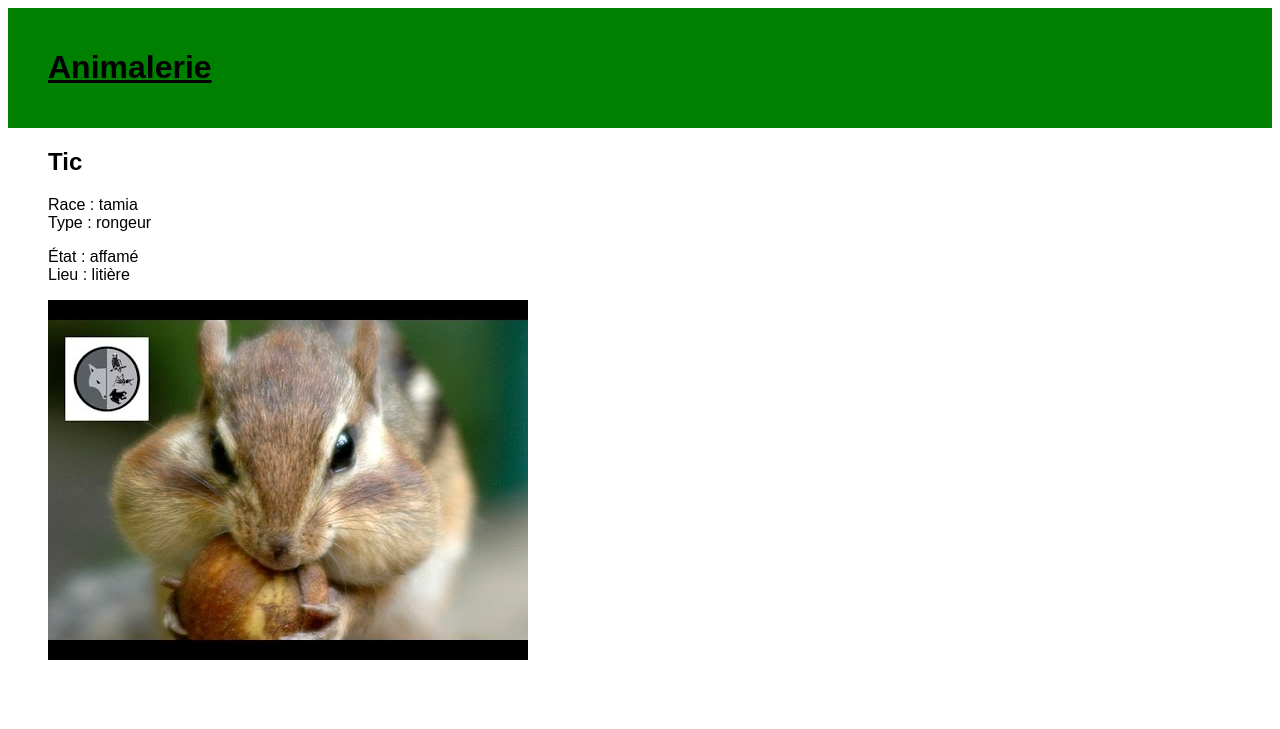
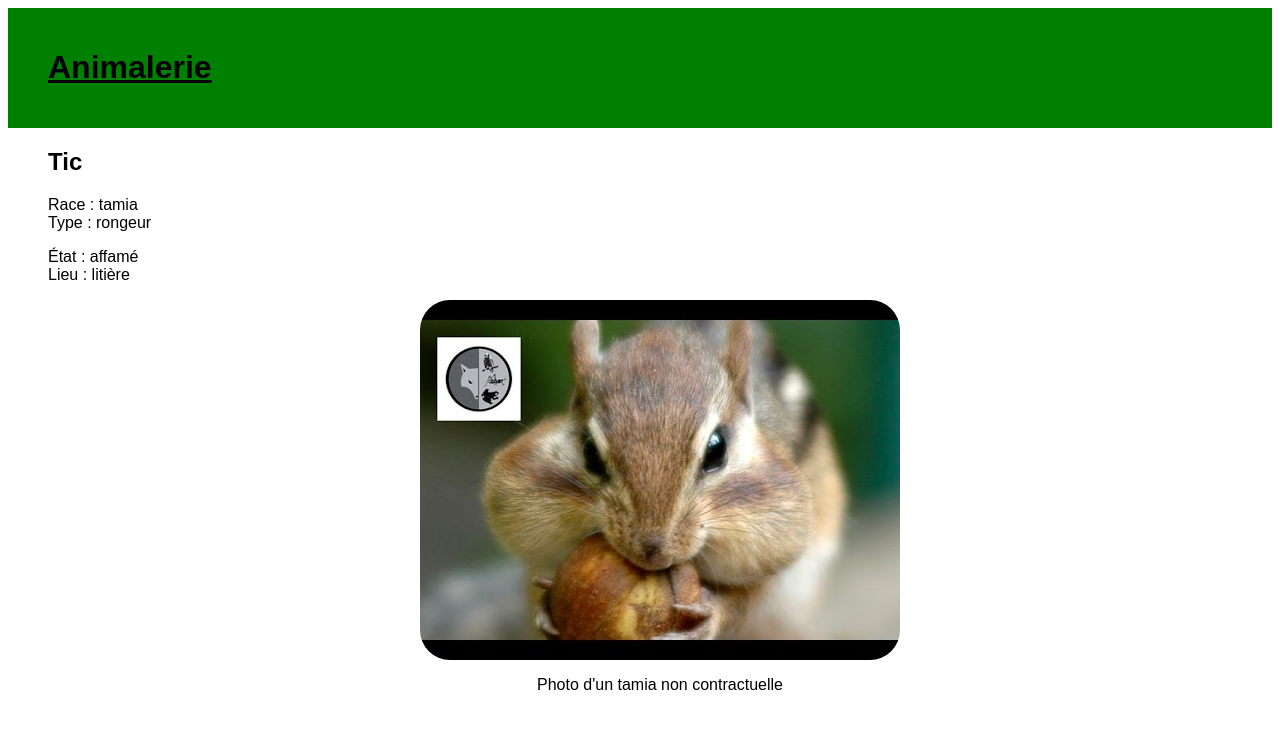
Before and after one commit to MathieuDeransart/TA_rendu, a Django app: page /animal/Tic/ in a window 1280 px wide. Shown: the top 729 px of the page. Run offline with Django 3.2, Linux system fonts and the light colour scheme; data comes from the database, SQL or seed files in the repository.

Commit message:
animal_detail css

```diff
--- a/animalerie/static/css/animalerie.css
+++ b/animalerie/static/css/animalerie.css
@@ -19,6 +19,9 @@
 }
 
 .image_animal{
+    top: 100px;
+    border-radius: 30px 30px 30px 30px;
+    text-align: center;
 }
 
 .detail{
--- a/animalerie/templates/animalerie/animal_detail.html
+++ b/animalerie/templates/animalerie/animal_detail.html
@@ -1,12 +1,17 @@
 {% extends 'animalerie/base.html' %}
-type race photo
+{% load static %}
+
 {% block content %}
     <div class="animal">
         <h2 class="nom_animal"> {{ animal.id_animal }} </h2>
         <p class="detail"> Race : {{ animal.race }} <br /> Type : {{ animal.type }}  </p>
         <p> État : {{ animal.etat }} <br /> Lieu : {{ animal.lieu }} </p>
         {% if animal.photo %}
-            <img src="../../static/images/{{animal.photo}}" class="image_animal">
+            <figure class="image_animal">
+                <a href="{% static '/images/'%}{{animal.photo_grand}}">
+                <img src="{% static '/images/'%}{{animal.photo}}" class="image_animal"></a>
+                <p> Photo d'un {{ animal.race }} non contractuelle </p>
+            </figure>
         {% endif %}
     </div>
 {% endblock %}
```
